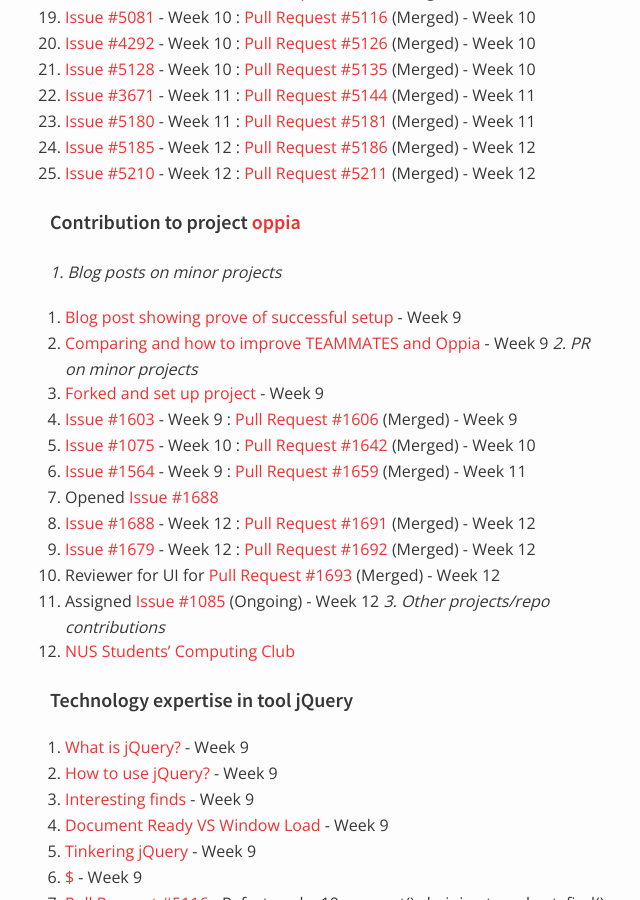
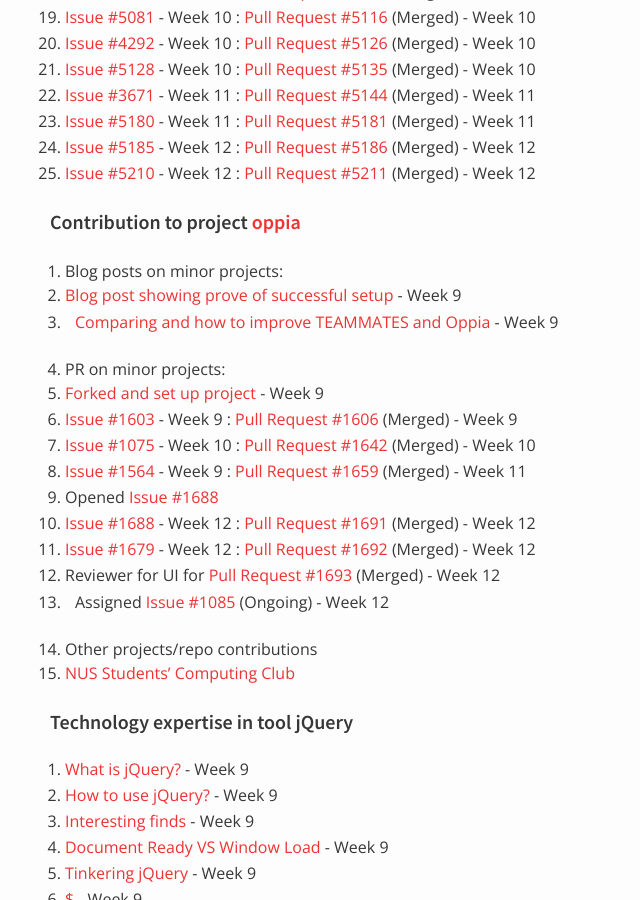
Before and after one commit to nus-oss/cs3281-AY1516S2-website, a Jekyll site: the page built from teams/teammates.md, in a window 1280 px wide and 900 px high, scrolled down 2753 px. Shown: the whole window, without its empty margins (320-960 px from the left). Built offline with Jekyll 4.4.1, drawn with Linux system fonts in a browser that asks for light colours.

Commit message:
Updated style

```diff
--- a/teams/teammates.md
+++ b/teams/teammates.md
@@ -100,10 +100,11 @@
 
 
 #### Contribution to project [oppia](https://github.com/oppia/oppia)
-*1. Blog posts on minor projects*
+1. Blog posts on minor projects:
   1. [Blog post showing prove of successful setup](https://cs3281.wordpress.com/2016/03/16/minor-project-oppia/) - Week 9
   2. [Comparing and how to improve TEAMMATES and Oppia](https://cs3281.wordpress.com/2016/03/17/oppia-vs-teammates/) - Week 9
-*2. PR on minor projects*
+
+2. PR on minor projects:
   1. [Forked and set up project](https://github.com/kennho/oppia) - Week 9
   2. [Issue #1603](https://github.com/oppia/oppia/issues/1603) - Week 9 : [Pull Request #1606](https://github.com/oppia/oppia/pull/1606) (Merged) - Week 9
   3. [Issue #1075](https://github.com/oppia/oppia/issues/1075) - Week 10 : [Pull Request #1642](https://github.com/oppia/oppia/pull/1642) (Merged) - Week 10
@@ -113,7 +114,8 @@
   7. [Issue #1679](https://github.com/oppia/oppia/issues/1679) - Week 12 : [Pull Request #1692](https://github.com/oppia/oppia/pull/1692) (Merged) - Week 12
   8. Reviewer for UI for [Pull Request #1693](https://github.com/oppia/oppia/pull/1693) (Merged) - Week 12
   9. Assigned [Issue #1085](https://github.com/oppia/oppia/issues/1085) (Ongoing) - Week 12
-*3. Other projects/repo contributions*
+
+3. Other projects/repo contributions
   1. [NUS Students' Computing Club](https://github.com/NUSComputingDev)
 
 
```
